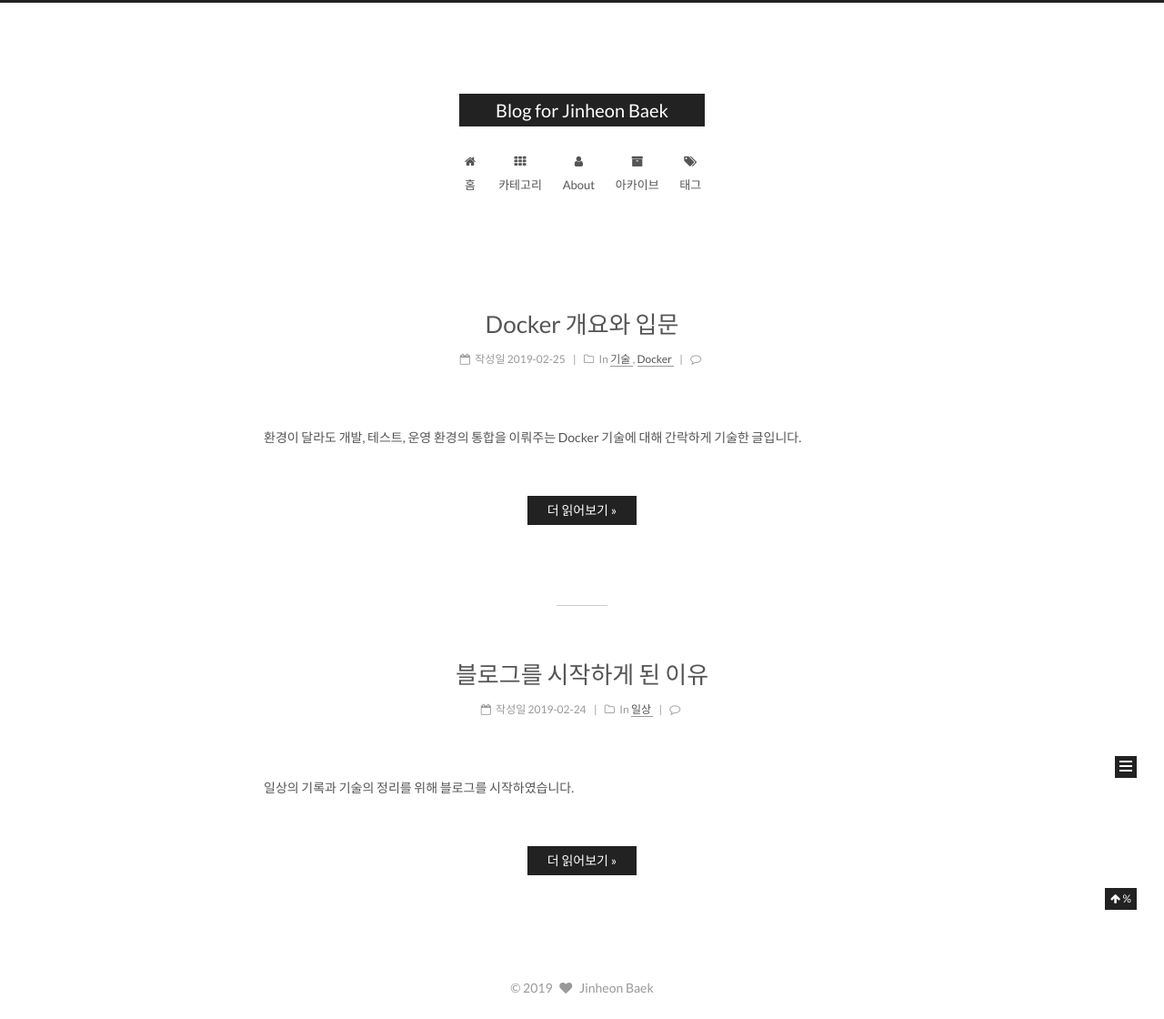
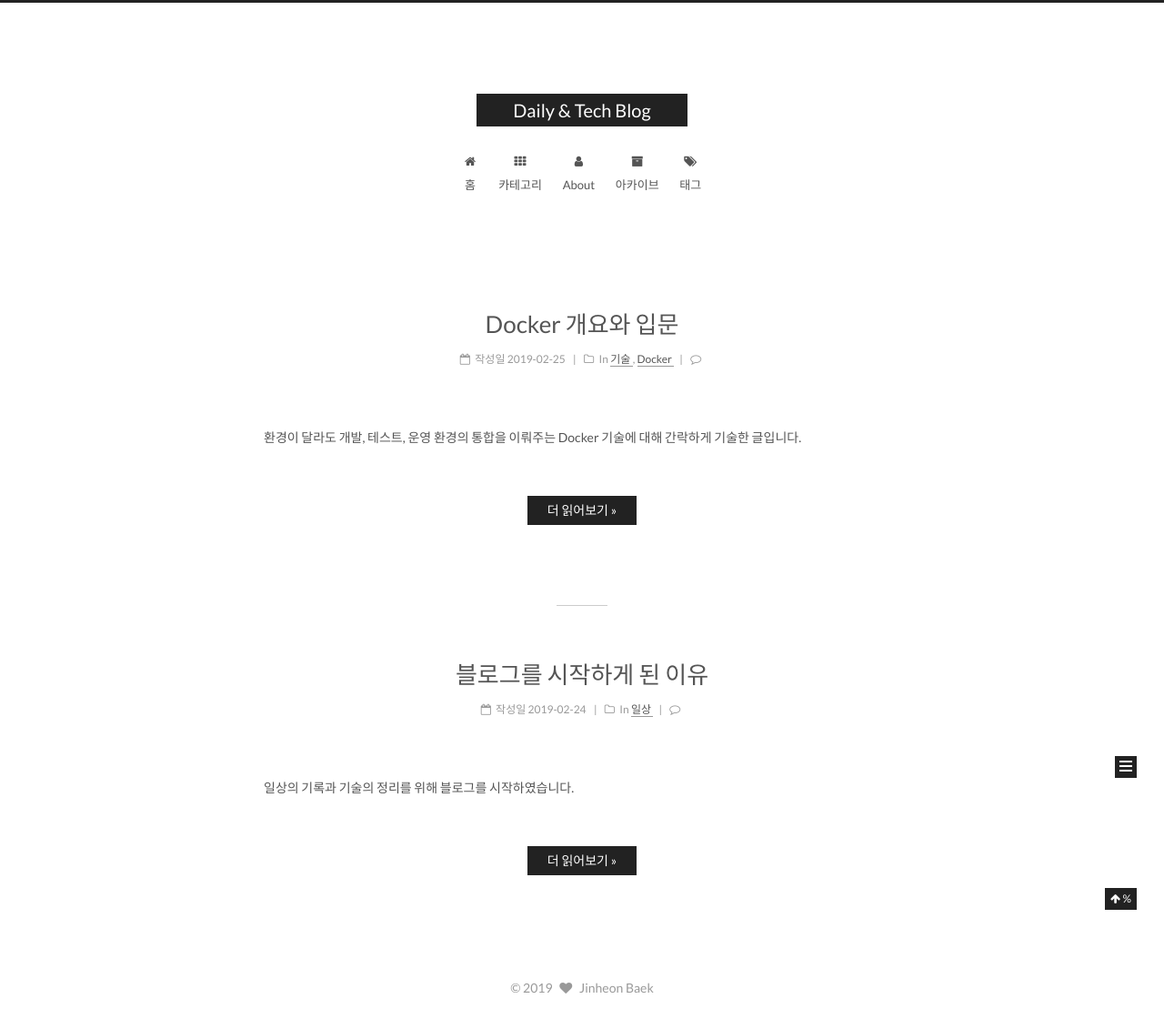
Before and after one commit to JinheonBaek/JinheonBaek.github.io, a Jekyll site: the page built from index.html, in a window 1280 px wide. Shown: the whole page at 91% size. Built offline with Jekyll 4.4.1, drawn with Linux system fonts in a browser that asks for light colours; the list of posts is cut into pages by our own code; comment, search, counter and statistics services are not loaded.

Commit message:
fix(_congig): blog title

```diff
--- a/_config.yml
+++ b/_config.yml
@@ -4,7 +4,7 @@
 # ---------------------------------------------------------------
 
 # Site
-title: Blog for Jinheon Baek
+title: Daily & Tech Blog
 subtitle:
 description:
 author: Jinheon Baek
```
Also changed, not shown: 13 other files.
